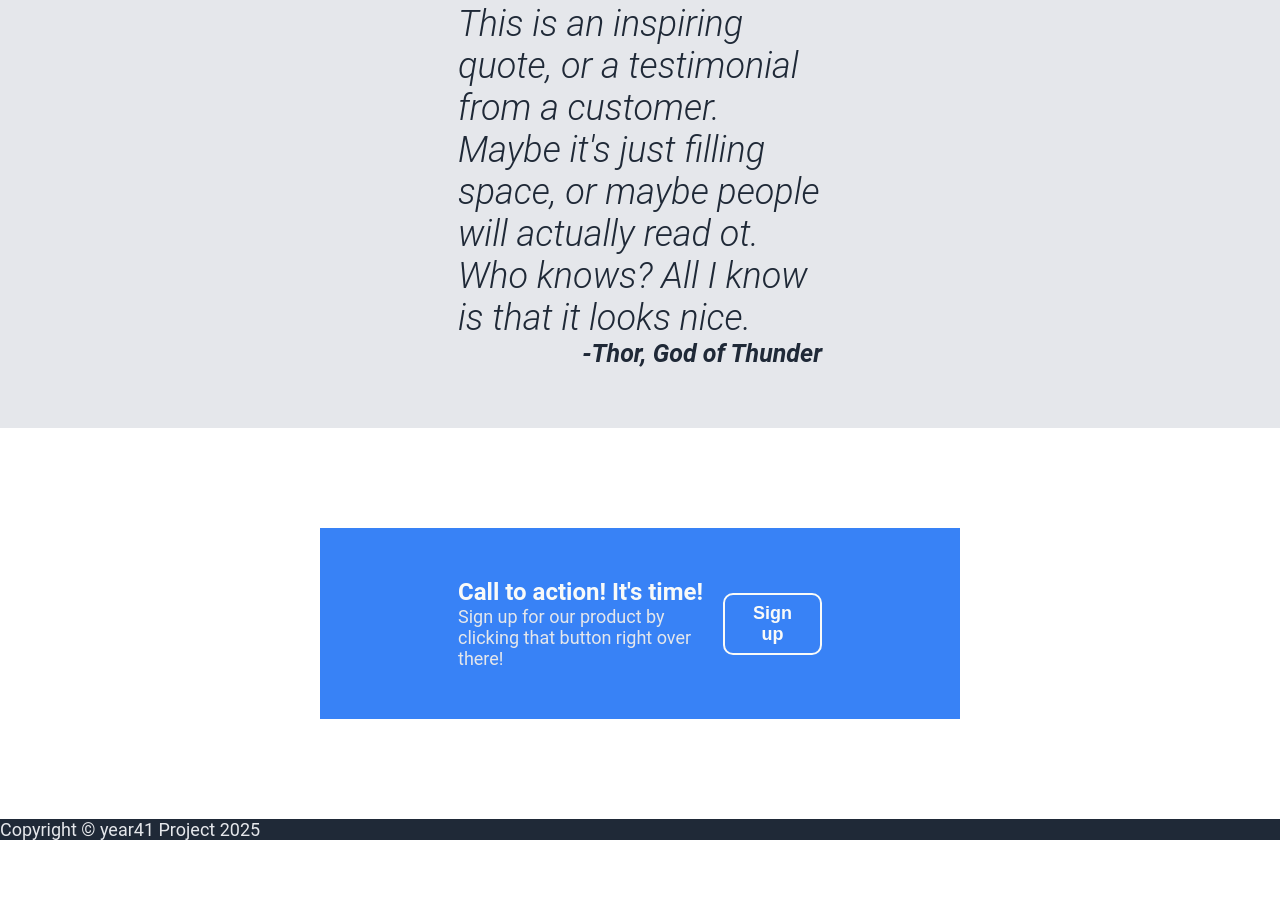
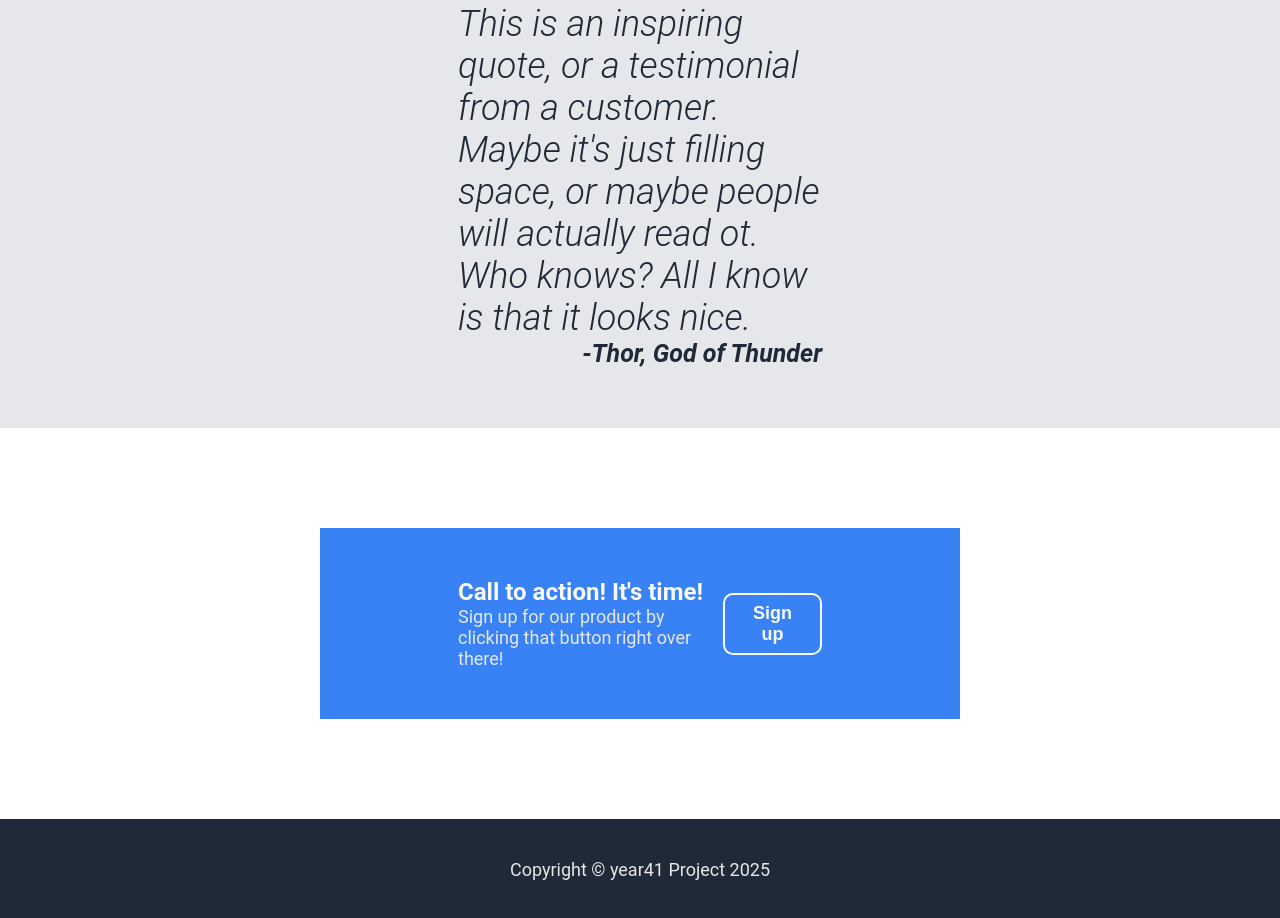
Before and after one commit to year41/odin-landing-page, a plain HTML site: page index.html in a window 1280 px wide. Shown: the part 1081-1999 px from the top of the page. Before the commit the page ends 1921 px from the top, so only its background shows below. Drawn offline with Linux system fonts and the light colour scheme.

Commit message:
Add footer style

```diff
--- a/style.css
+++ b/style.css
@@ -157,3 +157,9 @@ button {
     border: 2px solid #F9FAF8;
     /* padding: 8px 28px; */
 }
+
+.footer {
+    display: flex;
+    padding: 40px 0;
+    justify-content: center;
+}
```
